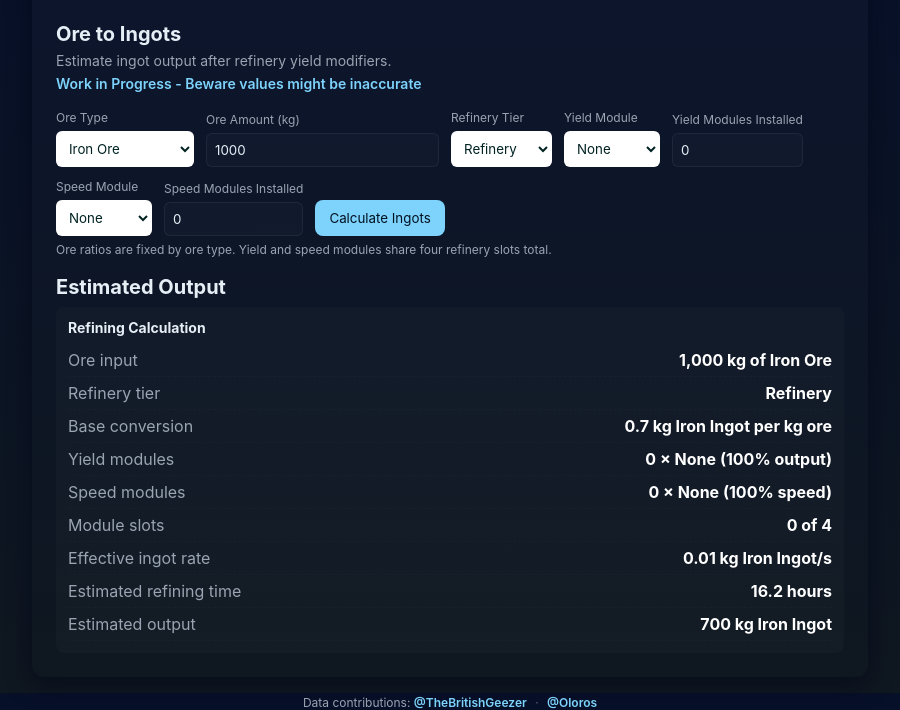
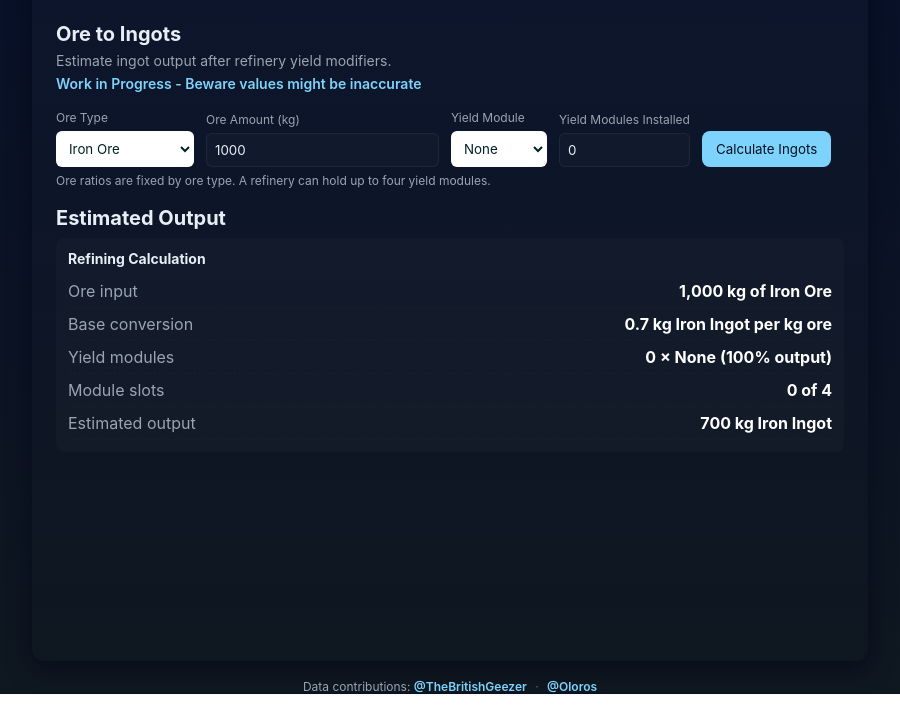
Before and after one commit to Triton0001/SI-Companion, an Electron app: page index.html in a window 900 px wide. Both pictures are taken after a click on the tab "Ore to Ingots". Shown: the part 107-817 px from the top of the page. Drawn offline with Linux system fonts and the light colour scheme.

Commit message:
Remove unsupported refinery speed estimates

```diff
--- a/index.html
+++ b/index.html
@@ -61,10 +61,6 @@
           <input id="ore-amount" type="number" min="0" step="any" value="1000">
         </div>
         <div class="field">
-          <label for="refinery-tier">Refinery Tier</label>
-          <select id="refinery-tier"></select>
-        </div>
-        <div class="field">
           <label for="yield-module">Yield Module</label>
           <select id="yield-module"></select>
         </div>
@@ -72,17 +68,9 @@
           <label for="yield-count">Yield Modules Installed</label>
           <input id="yield-count" type="number" min="0" max="4" step="1" value="0">
         </div>
-        <div class="field">
-          <label for="speed-module">Speed Module</label>
-          <select id="speed-module"></select>
-        </div>
-        <div class="field">
-          <label for="speed-count">Speed Modules Installed</label>
-          <input id="speed-count" type="number" min="0" max="4" step="1" value="0">
-        </div>
         <button id="ore-calc">Calculate Ingots</button>
       </div>
-      <p class="input-note">Ore ratios are fixed by ore type. Yield and speed modules share four refinery slots total.</p>
+      <p class="input-note">Ore ratios are fixed by ore type. A refinery can hold up to four yield modules.</p>
       <section id="ore-results">
         <h2>Estimated Output</h2>
         <div id="ore-output" aria-live="polite"></div>
@@ -92,6 +80,6 @@
   <footer class="app-credit">
     Data contributions: <strong>@TheBritishGeezer</strong> <span aria-hidden="true">·</span> <strong>@Oloros</strong>
   </footer>
-  <script src="script.js?v=5"></script>
+  <script src="script.js?v=6"></script>
 </body>
 </html>
--- a/script.js
+++ b/script.js
@@ -33,7 +33,6 @@ const assembler = {
 }
 
 // Base refinery conversion rates, expressed as ingots per kilogram of ore.
-// Refinery tiers change throughput and power draw, not the ore-to-ingot ratio.
 const oreDefs = {
   'Iron Ore': { ingot: 'Iron Ingot', baseYield: 0.7 },
   'Nickel Ore': { ingot: 'Nickel Ingot', baseYield: 0.4 },
@@ -46,27 +45,11 @@ const oreDefs = {
   'Uranium Ore': { ingot: 'Uranium Ingot', baseYield: 0.01 }
 }
 
-const refineryDefs = {
-  Refinery: { ingotsPerSecond: 0.012, powerMw: 0.56, reactorCost: 0.01 },
-  Enhanced: { ingotsPerSecond: 0.022, powerMw: 0.98, reactorCost: 0.0105 },
-  Proficient: { ingotsPerSecond: 0.041, powerMw: 1.72, reactorCost: 0.011 },
-  Elite: { ingotsPerSecond: 0.079, powerMw: 3, reactorCost: 0.012 },
-  Prosonic: { ingotsPerSecond: 0.2, powerMw: 300, reactorCost: 0.013 },
-  Tellurium: { ingotsPerSecond: 0.342, powerMw: 400, reactorCost: 0.014 }
-}
-
 const yieldModuleDefs = {
   None: 1,
-  Vanilla: 1.09,
+  Vanilla: 1.19,
   Prosonic: 1.133,
   Tellurium: 1.212
-}
-
-const speedModuleDefs = {
-  None: 0,
-  Regular: 0.5,
-  Prosonic: 1.65,
-  Tellurium: 1.95
 }
 
 function formatNumber(n){
@@ -218,45 +201,33 @@ function populateSelect(selectId, values) {
   return select
 }
 
-const refineryTierSelect = populateSelect('refinery-tier', refineryDefs)
 const yieldModuleSelect = populateSelect('yield-module', yieldModuleDefs)
-const speedModuleSelect = populateSelect('speed-module', speedModuleDefs)
 
 document.getElementById('ore-calc').addEventListener('click', () => {
   const oreName = oreSelect.value
   const ore = oreDefs[oreName]
-  const refinery = refineryDefs[refineryTierSelect.value]
   const amount = Math.max(0, Number(document.getElementById('ore-amount').value) || 0)
   const yieldCount = Math.max(0, Math.floor(Number(document.getElementById('yield-count').value) || 0))
-  const speedCount = Math.max(0, Math.floor(Number(document.getElementById('speed-count').value) || 0))
-  const totalModuleCount = yieldCount + speedCount
   const output = document.getElementById('ore-output')
 
   output.innerHTML = ''
-  if (totalModuleCount > 4) {
+  if (yieldCount > 4) {
     addSection(output, 'Module Configuration', [
-      ['Module slots selected', `${totalModuleCount} of 4`],
-      ['Status', 'A refinery can only hold four modules total. Reduce the yield or speed module count.']
+      ['Yield modules selected', `${yieldCount} of 4`],
+      ['Status', 'A refinery can only hold four yield modules. Reduce the module count.']
     ])
     return
   }
 
   const yieldMultiplier = yieldModuleDefs[yieldModuleSelect.value] ** yieldCount
-  const speedMultiplier = 1 + (speedModuleDefs[speedModuleSelect.value] * speedCount)
   const ingots = amount * ore.baseYield * yieldMultiplier
-  const effectiveRate = refinery.ingotsPerSecond * yieldMultiplier * speedMultiplier
-  const refiningSeconds = ingots / effectiveRate
 
   const frag = document.createDocumentFragment()
   addSection(frag, 'Refining Calculation', [
     ['Ore input', `${formatNumber(amount)} kg of ${oreName}`],
-    ['Refinery tier', refineryTierSelect.value],
     ['Base conversion', `${formatNumber(ore.baseYield)} kg ${ore.ingot} per kg ore`],
     ['Yield modules', `${yieldCount} × ${yieldModuleSelect.value} (${formatNumber(yieldMultiplier * 100)}% output)`],
-    ['Speed modules', `${speedCount} × ${speedModuleSelect.value} (${formatNumber(speedMultiplier * 100)}% speed)`],
-    ['Module slots', `${totalModuleCount} of 4`],
-    ['Effective ingot rate', `${formatNumber(effectiveRate)} kg ${ore.ingot}/s`],
-    ['Estimated refining time', formatDuration(refiningSeconds)],
+    ['Module slots', `${yieldCount} of 4`],
     ['Estimated output', `${formatNumber(ingots)} kg ${ore.ingot}`]
   ])
   output.appendChild(frag)
```
